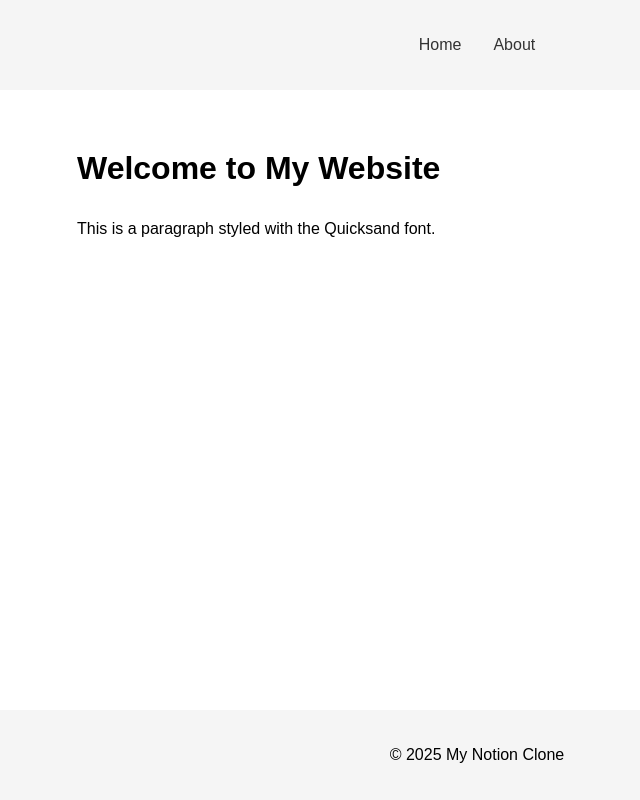
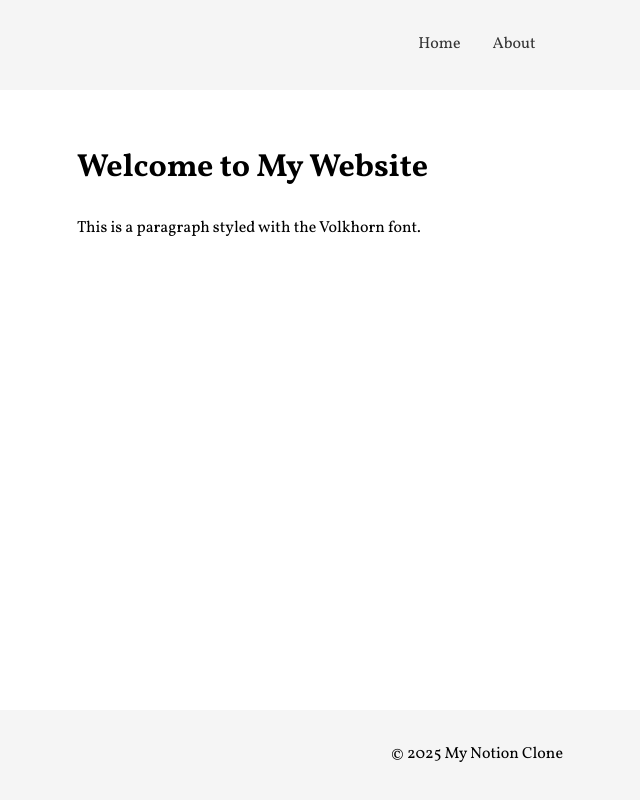
Before and after one commit to dylanpchesney/site, a plain HTML site: page index.html in a window 1280 px wide. Shown: the whole page, without its empty margins (163-803 px from the left). Drawn offline with Linux system fonts and the light colour scheme.

Commit message:
Fixed font.. again

```diff
--- a/index.html
+++ b/index.html
@@ -19,8 +19,8 @@
     </nav>
   </header>
   <main>
-    <h1 class="volkhorn-heading">Welcome to My Website</h1>
-    <p class="volkhorn-body">This is a paragraph styled with the Quicksand font.</p>
+    <h1>Welcome to My Website</h1>
+    <p>This is a paragraph styled with the Volkhorn font.</p>
   </main>
   <footer>
     <p>&copy; 2025 My Notion Clone</p>
--- a/style.css
+++ b/style.css
@@ -1,5 +1,5 @@
 body {
-    font-family: "Volkhorn", sans-serif;
+    font-family: "Vollkorn", sans-serif;
     line-height: 1.6;
     margin: 0;
     padding: 0;
```
